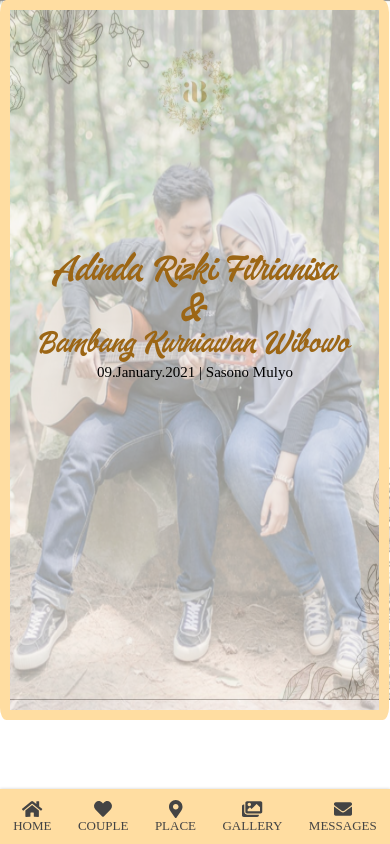
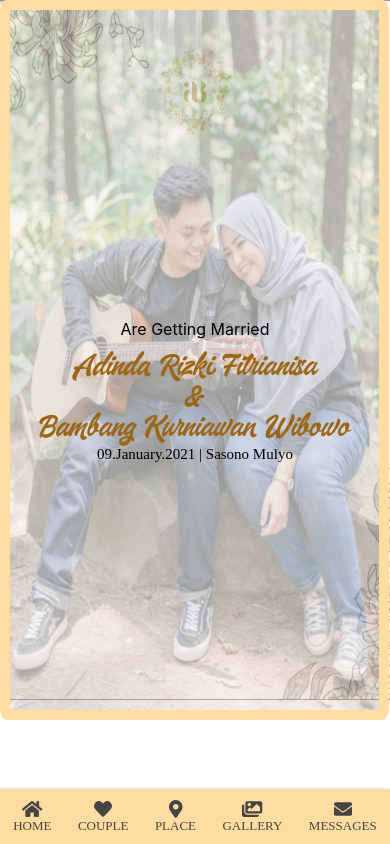
Before and after one commit to bembengggg/weddingbambangdinda, a React (Create React App) app: page /Home in a window 390 px wide. Built offline with nearby package versions, Linux system fonts and the light colour scheme; a web font is replaced by a local one.

Commit message:
text label

```diff
--- a/src/Component/Cover/Cover.css
+++ b/src/Component/Cover/Cover.css
@@ -12,7 +12,7 @@
 }
 
 .imgperson{
-    width: 94.5%;
+    width: 100%;
     height: 100%;
     position: absolute;
     border:10px solid #FFDDA1;
@@ -31,8 +31,13 @@
     padding-bottom: 20%;
     width: 100%;
     margin-right: auto;
+}
 
-
+.posisi{
+    position: absolute;
+    width: 100%;
+    height: 25%;
+    top: 50%;
 
 }
 .btnopens{
@@ -103,7 +108,7 @@
     display: flex;
     justify-content: center;
     align-items: center;
-    top: 30%;
+    top: 10%;
     width: 100%;
     margin-right: auto;
     animation-name: animasi1;
@@ -587,7 +592,25 @@ to{
 
         width: 100%;
         height: 100%;
-
+    }
+    .imgperson{
+        width: 94.5%;
+        height: 100%;
+        position: absolute;
+        border:10px solid #FFDDA1;
+        top: 0%;
+        border-radius: 1.7%;
+    }
+    .imgpict{
+        width: 100%;
+        height: 100%;
+        opacity: 0.4;
+    }
+    .posisi{
+        position: absolute;
+        width: 100%;
+        height: 25%;
+        top: 43%;
     }
     .imgcover {
         display: block;
@@ -600,7 +623,7 @@ to{
         display: flex;
         justify-content: center;
         align-items: center;
-        top: 30%;
+        top: 10%;
         width: 100%;
         margin-right: auto;
         animation-name: animasi1;
@@ -612,7 +635,7 @@ to{
         display: flex;
         justify-content: center;
         align-items: center;
-        top: 35%;
+        top: 25%;
         width: 100%;
         margin-right: auto;
         animation-name: animasi1;
@@ -624,7 +647,20 @@ to{
         display: flex;
         justify-content: center;
         align-items: center;
-        top: 46%;
+        top: 60%;
+        width: 100%;
+        margin-right: auto;
+        animation-name: animasi2;
+        animation-duration: 3s;
+    }
+    }
+    .form11{
+        height: auto;
+        position: absolute;
+        display: flex;
+        justify-content: center;
+        align-items: center;
+        top: 83%;
         width: 100%;
         margin-right: auto;
         animation-name: animasi2;
@@ -636,7 +672,7 @@ to{
         display: flex;
         justify-content: center;
         align-items: center;
-        top: 40%;
+        top: 43%;
         width: 100%;
         margin-right: auto;
         animation-name: animasi2;
@@ -653,13 +689,13 @@ to{
     .labelnpw{
         color: #9C6615;
         font-family: aquate;
-        font-size: 35px;
+        font-size: 30px;
     }
     .labeland{
 
         color: #9C6615;
         font-family: aquate;
-        font-size: 40px;
+        font-size: 30px;
     }
     .labeltgl{
 
@@ -667,7 +703,7 @@ to{
         font-size: 15px;
     }
 
-}
+
 @media only screen and (min-height: 653px) and (max-height: 700px) {
     .wrapcover{
 
--- a/src/Component/Cover/Cover.jsx
+++ b/src/Component/Cover/Cover.jsx
@@ -18,11 +18,13 @@ class Cover extends Component{
     return(
         <div className='wrapcover'>
            <img className='imgcover' src={cover}/>
+
            <div className='imgperson'>
            <img className='imgpict' src={abadi}/>
             </div>
+            <div className='posisi'>
            <div className='form7'>
-                <label className='labeljudul'></label>
+                <label className='labeljudul'>Are Getting Married</label>
             </div>
            <div className='form8'>
                 <label className='labelnpw'>Adinda Rizki Fitrianisa</label>
@@ -36,6 +38,7 @@ class Cover extends Component{
             <div className='form11'>
                 <label className='labeltgl'>09.January.2021 | Sasono Mulyo</label>
             </div>
+            </div>
 
          </div>
 
```
